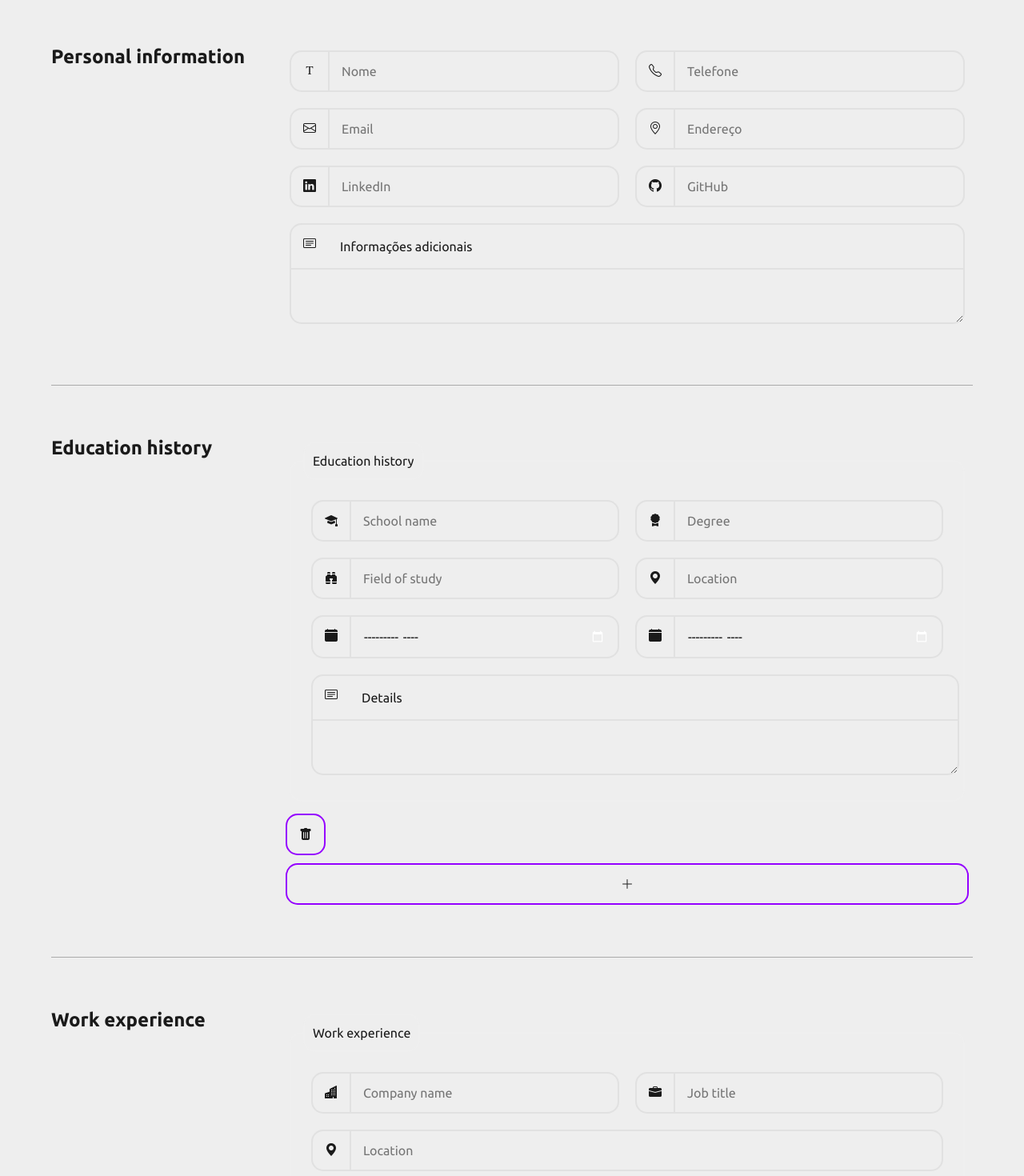
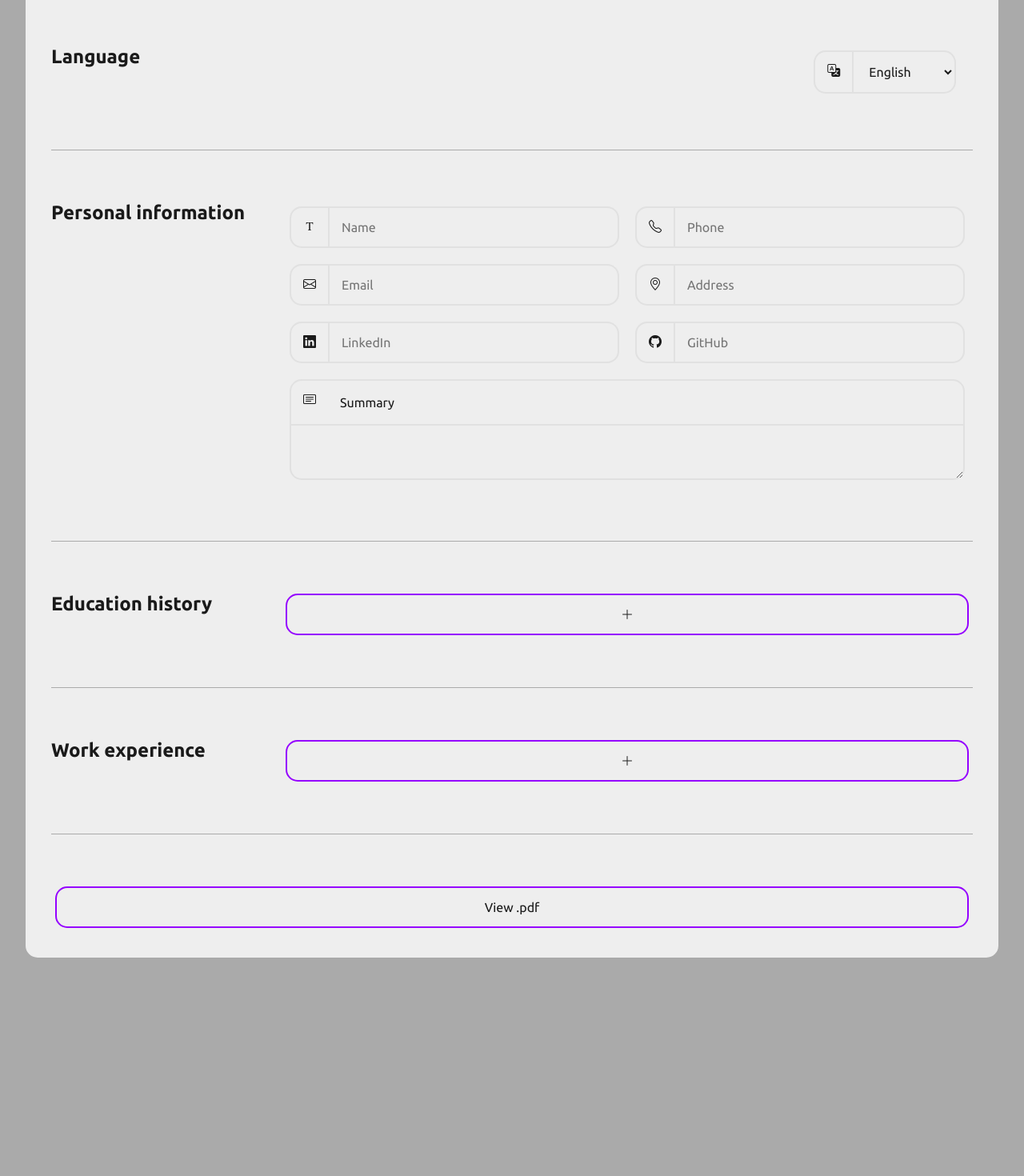
Before and after one commit to ribborges/cv-creator, a React (Vite) app: page / in a window 1280 px wide. Shown: the part 180-1650 px from the top of the page at 80% size. After the commit the page ends 1409 px from the top, so only its background shows below. Built offline with nearby package versions, Linux system fonts and the light colour scheme; what @react-pdf/renderer would draw is missing.

Commit message:
Add language selector and finish PDF viewer

```diff
--- a/src/components/cv/PdfRenderer.tsx
+++ b/src/components/cv/PdfRenderer.tsx
@@ -1,5 +1,5 @@
 import { Document, Page, Text, View, StyleSheet, Font, PDFViewer, Link } from "@react-pdf/renderer";
-import { FormData } from '../forms/CvForm';
+import { displayText, FormData } from '../forms/CvForm';
 
 import FontRobotoSlabBlack from './RobotoSlab/RobotoSlab-Black.ttf';
 import FontRobotoSlabBold from './RobotoSlab/RobotoSlab-Bold.ttf';
@@ -90,34 +90,35 @@ const styles = StyleSheet.create({
 });
 
 interface pdfProps {
-    data: FormData;
+    data: FormData,
+    lang: displayText;
 }
 
-export default function PdfRenderer({ data }: pdfProps) {
+export default function PdfRenderer({ data, lang }: pdfProps) {
     return (
         <PDFViewer style={styles.viewer}>
             <Document>
                 <Page size="A4" style={styles.page}>
                     <View style={styles.section}>
                         <Text style={styles.name}>{data.name}</Text>
-                        <Text style={styles.info1}>{data.email} {data.phone === undefined || " " ? "" : "|"} {data.phone} {data.address === undefined || " " ? "" : "|"} {data.address}</Text>
-                        <Text style={styles.info1}><Link style={styles.link} src={data.linkedinUrl}>{data.linkedinUrl}</Link> {data.githubUrl === undefined || " " ? "" : "|"} <Link style={styles.link} src={data.githubUrl}>{data.githubUrl}</Link></Text>
+                        <Text style={styles.info1}>{data.email} {data.phone == undefined || " " ? "" : "|"} {data.phone} {data.address == undefined || " " ? "" : "|"} {data.address}</Text>
+                        <Text style={styles.info1}><Link style={styles.link} src={data.linkedinUrl}>{data.linkedinUrl}</Link> {data.githubUrl == undefined || " " ? "" : "|"} <Link style={styles.link} src={data.githubUrl}>{data.githubUrl}</Link></Text>
                         <View style={styles.subSection}>
-                            <Text style={styles.title2}>{data.adicionalInfo === undefined || " " ? "" : "Summary"}</Text>
-                            <Text style={styles.info2}>{data.adicionalInfo}</Text>
+                            <Text style={styles.title2}>{data.summary === "" ? "" : lang.summary}</Text>
+                            <Text style={styles.info2}>{data.summary}</Text>
                         </View>
                     </View>
                     {
                         data.workExp === undefined || [] ? "" : <View style={styles.spacer} />
                     }
                     <View style={styles.section}>
-                        <Text style={styles.title1}>{data.workExp === undefined || [] ? "" : "Work experience"}</Text>
+                        <Text style={styles.title1}>{data.workExp.length <= 0 ? "" : lang.workExp}</Text>
                         {
                             data.workExp.map((value, index) => (
                                 <View key={index} style={styles.subSection}>
                                     <Text style={styles.title2}>{value.workJobTitle}</Text>
                                     <Text style={styles.text1}>{value.workCompanyName}</Text>
-                                    <Text style={styles.text1}>{value.workLocation} {value.workBgDate === undefined || " " ? "" : "| " + value.workBgDate + (value.workEdDate === undefined || " " ? " - Today" : " - " + value.workEdDate)}</Text>
+                                    <Text style={styles.text1}>{value.workLocation} {value.workBgDate.length === undefined || " " ? "" : "| " + value.workBgDate + (value.workEdDate == undefined || " " ? " - Today" : " - " + value.workEdDate)}</Text>
                                     <Text style={styles.text2}>{value.workDetails}</Text>
                                 </View>
                             ))
@@ -127,13 +128,13 @@ export default function PdfRenderer({ data }: pdfProps) {
                         data.eduHistory === undefined || [] ? "" : <View style={styles.spacer} />
                     }
                     <View style={styles.section}>
-                        <Text style={styles.title1}>{data.eduHistory === undefined || [] ? "" : "Education history"}</Text>
+                        <Text style={styles.title1}>{data.eduHistory.length <= 0 ? "" : lang.eduHistory}</Text>
                         {
                             data.eduHistory.map((value, index) => (
                                 <View key={index} style={styles.subSection}>
-                                    <Text style={styles.title2}>{value.schoolDegree} {value.schoolFieldStudy === undefined || " " ? "" : "|"} {value.schoolFieldStudy}</Text>
+                                    <Text style={styles.title2}>{value.schoolDegree} {value.schoolFieldStudy == undefined || " " ? "" : "|"} {value.schoolFieldStudy}</Text>
                                     <Text style={styles.text1}>{value.schoolName}</Text>
-                                    <Text style={styles.text1}>{value.schoolLocation} {value.schoolBgDate === undefined || " " ? "" : "| " + value.schoolBgDate + (value.schoolEdDate === undefined || " " ? " - Today" : " - " + value.schoolEdDate)}</Text>
+                                    <Text style={styles.text1}>{value.schoolLocation} {value.schoolBgDate == undefined || " " ? "" : "| " + value.schoolBgDate + (value.schoolEdDate == undefined || " " ? " - Today" : " - " + value.schoolEdDate)}</Text>
                                     <Text style={styles.text2}>{value.schoolDetails}</Text>
                                 </View>
                             ))
--- a/src/components/forms/CvForm.tsx
+++ b/src/components/forms/CvForm.tsx
@@ -7,6 +7,7 @@ import WorkExp from './WorkExp';
 import Spacer from '../separator/Spacer';
 import PdfRenderer from '../cv/PdfRenderer';
 import Modal from '../modal/Modal';
+import { Input } from '../input/Input';
 
 export interface FormData {
     name: string,
@@ -15,7 +16,7 @@ export interface FormData {
     address: string,
     linkedinUrl: string,
     githubUrl: string,
-    adicionalInfo: string,
+    summary: string,
     eduHistory: Array<{
         schoolName: string,
         schoolDegree: string,
@@ -35,7 +36,53 @@ export interface FormData {
     }>;
 }
 
+export interface displayText {
+    language: string,
+    personalInfo: string,
+    eduHistory: string,
+    workExp: string,
+    export: string,
+    import: string,
+    view: string,
+    viewTitle: string,
+    name: string,
+    phone: string,
+    address: string,
+    summary: string,
+    schoolName: string,
+    schoolDegree: string,
+    schoolFieldStudy: string,
+    workCompanyName: string,
+    workJobTitle: string,
+    location: string,
+    details: string,
+    resetForm: string;
+}
+
 export default function CvForm() {
+    const [lang, setLang] = useState<displayText>({
+        language: "Language",
+        personalInfo: "Personal information",
+        eduHistory: "Education history",
+        workExp: "Work experience",
+        export: "Export",
+        import: "Import",
+        view: "View",
+        viewTitle: "PDF view",
+        name: "Name",
+        phone: "Phone",
+        address: "Address",
+        summary: "Summary",
+        schoolName: "School name",
+        schoolDegree: "Degree",
+        schoolFieldStudy: "Field of study",
+        workCompanyName: "Company name",
+        workJobTitle: "Job title",
+        location: "Location",
+        details: "Details",
+        resetForm: "Reset form"
+    });
+
     const [formData, setFormData] = useState<FormData>({
         name: '',
         phone: '',
@@ -43,24 +90,9 @@ export default function CvForm() {
         address: '',
         linkedinUrl: '',
         githubUrl: '',
-        adicionalInfo: '',
-        eduHistory: [{
-            schoolName: '',
-            schoolDegree: '',
-            schoolFieldStudy: '',
-            schoolLocation: '',
-            schoolBgDate: '',
-            schoolEdDate: '',
-            schoolDetails: ''
-        }],
-        workExp: [{
-            workCompanyName: '',
-            workJobTitle: '',
-            workLocation: '',
-            workBgDate: '',
-            workEdDate: '',
-            workDetails: ''
-        }]
+        summary: '',
+        eduHistory: [],
+        workExp: []
     });
 
     const handleChange = (event: React.ChangeEvent<HTMLInputElement | HTMLTextAreaElement>) => {
@@ -131,7 +163,7 @@ export default function CvForm() {
             address: formData.address,
             linkedinUrl: formData.linkedinUrl,
             githubUrl: formData.githubUrl,
-            adicionalInfo: formData.adicionalInfo,
+            summary: formData.summary,
             eduHistory: formData.eduHistory,
             workExp: formData.workExp
         };
@@ -166,26 +198,93 @@ export default function CvForm() {
 
     };
 
+    const handleLanguageChange = (event: React.ChangeEvent<HTMLSelectElement>) => {
+        const lang = event.target.value;
+
+        switch (lang) {
+            case "en":
+                setLang({
+                    language: "Language",
+                    personalInfo: "Personal information",
+                    eduHistory: "Education history",
+                    workExp: "Work experience",
+                    export: "Export",
+                    import: "Import",
+                    view: "View",
+                    viewTitle: "PDF view",
+                    name: "Name",
+                    phone: "Phone",
+                    address: "Address",
+                    summary: "Summary",
+                    schoolName: "School name",
+                    schoolDegree: "Degree",
+                    schoolFieldStudy: "Field of study",
+                    workCompanyName: "Company name",
+                    workJobTitle: "Job title",
+                    location: "Location",
+                    details: "Details",
+                    resetForm: "Reset form"
+                })
+                break;
+            case "pt":
+                setLang({
+                    language: "Linguagem",
+                    personalInfo: "Informações pessoais",
+                    eduHistory: "Histórico acadêmico",
+                    workExp: "Experiência de trabalho",
+                    export: "Exportar",
+                    import: "Importar",
+                    view: "Vizualizar",
+                    viewTitle: "Vizualizador de PDF",
+                    name: "Nome",
+                    phone: "Telefone",
+                    address: "Endereço",
+                    summary: "Sumário",
+                    schoolName: "Nome da instituição",
+                    schoolDegree: "Gráu",
+                    schoolFieldStudy: "Curso",
+                    workCompanyName: "Nome da empresa",
+                    workJobTitle: "Cargo",
+                    location: "Localização",
+                    details: "Detalhes",
+                    resetForm: "Resetar formulário"
+                })
+                break;
+        }
+    };
+
     return (
         <form ref={formRef}>
             <div className="flex-container">
-                <div className="flex-1">
-                    <h2>Personal information</h2>
+                <div className="flex-5">
+                    <h2>{lang.language}</h2>
                 </div>
-                <PersonalInfo className="flex-3" data={formData} onChange={handleChange} />
+                <Input icon="bi bi-translate" type="option" onChange={handleLanguageChange}>
+                    <option value="en">English</option>
+                    <option value="pt">Português</option>
+                </Input>
             </div>
 
             <Spacer />
 
             <div className="flex-container">
                 <div className="flex-1">
-                    <h2>Education history</h2>
+                    <h2>{lang.personalInfo}</h2>
+                </div>
+                <PersonalInfo className="flex-3" lang={lang} data={formData} onChange={handleChange} />
+            </div>
+
+            <Spacer />
+
+            <div className="flex-container">
+                <div className="flex-1">
+                    <h2>{lang.eduHistory}</h2>
                 </div>
                 <div className="flex-container flex-3 flex-col">
                     {
                         formData.eduHistory.map((value, index) => (
-                            <div key={index}>
-                                <EduHistory className="flex-1" id={index} value={value} onChange={handleEduHistoryChange} />
+                            <div key={index} className="flex-container flex-col">
+                                <EduHistory className="flex-1" lang={lang} id={index} value={value} onChange={handleEduHistoryChange} />
                                 <Button type="button" onClick={() => handleRemoveEduHistory(index)}><i className="bi bi-trash-fill" /></Button>
                             </div>
                         ))
@@ -198,13 +297,13 @@ export default function CvForm() {
 
             <div className="flex-container">
                 <div className="flex-1">
-                    <h2>Work experience</h2>
+                    <h2>{lang.workExp}</h2>
                 </div>
                 <div className="flex-container flex-3 flex-col">
                     {
                         formData.workExp.map((value, index) => (
-                            <div key={index}>
-                                <WorkExp className="flex-1" id={index} value={value} onChange={handleWorkExpChange} />
+                            <div key={index} className="flex-container flex-col">
+                                <WorkExp className="flex-1" lang={lang} id={index} value={value} onChange={handleWorkExpChange} />
                                 <Button type="button" onClick={() => handleRemoveWorkExp(index)}><i className="bi bi-trash-fill" /></Button>
                             </div>
                         ))
@@ -216,12 +315,13 @@ export default function CvForm() {
             <Spacer />
 
             <div className="flex-container">
-                <Button className="flex-1" type="button" name="export" onClick={handleSubmit} disabled>Export .json</Button>
-                <Button className="flex-1" type="button" name="import" onClick={handleSubmit} disabled>Import .json</Button>
-                <Modal className="flex-1" buttonText="Show .pdf">
-                    <PdfRenderer data={formData} />
+                <Modal className="flex-1" title={lang.viewTitle} buttonText={lang.view + " .pdf"}>
+                    <PdfRenderer lang={lang} data={formData} />
                 </Modal>
             </div>
         </form>
     );
 }
+
+// <Button className="flex-1" type="button" name="export" onClick={handleSubmit} >{lang.export} .json</Button>
+// <Button className="flex-1" type="button" name="import" onClick={handleSubmit} disabled>{lang.import} .json</Button>
--- a/src/components/forms/EduHistory.tsx
+++ b/src/components/forms/EduHistory.tsx
@@ -1,6 +1,6 @@
 import { Fieldset } from '../input/Fieldset';
 import { Input } from '../input/Input';
-import { FormData } from './CvForm';
+import { displayText, FormData } from './CvForm';
 
 interface eduHistoryProps {
     id: number,
@@ -13,6 +13,7 @@ interface eduHistoryProps {
         schoolEdDate: string,
         schoolDetails: string;
     },
+    lang: displayText,
     className?: string,
     onChange: (event: React.ChangeEvent<HTMLInputElement>, index: number, key: keyof FormData["eduHistory"][number]) => void;
 }
@@ -28,7 +29,7 @@ export default function EduHistory(props: eduHistoryProps) {
                     value={props.value?.schoolName}
                     onChange={(e: React.ChangeEvent<HTMLInputElement>) => props.onChange(e, props.id, "schoolName")}
                     icon="bi bi-mortarboard-fill"
-                    placeholder="School name"
+                    placeholder={props.lang.schoolName}
                 />
                 <Input
                     type="text"
@@ -37,7 +38,7 @@ export default function EduHistory(props: eduHistoryProps) {
                     value={props.value?.schoolDegree}
                     onChange={(e: React.ChangeEvent<HTMLInputElement>) => props.onChange(e, props.id, "schoolDegree")}
                     icon="bi bi-award-fill"
-                    placeholder="Degree"
+                    placeholder={props.lang.schoolDegree}
                 />
                 <Input
                     type="text"
@@ -46,7 +47,7 @@ export default function EduHistory(props: eduHistoryProps) {
                     value={props.value?.schoolFieldStudy}
                     onChange={(e: React.ChangeEvent<HTMLInputElement>) => props.onChange(e, props.id, "schoolFieldStudy")}
                     icon="bi bi-binoculars-fill"
-                    placeholder="Field of study"
+                    placeholder={props.lang.schoolFieldStudy}
                 />
                 <Input
                     type="text"
@@ -55,7 +56,7 @@ export default function EduHistory(props: eduHistoryProps) {
                     value={props.value?.schoolLocation}
                     onChange={(e: React.ChangeEvent<HTMLInputElement>) => props.onChange(e, props.id, "schoolLocation")}
                     icon="bi bi-geo-alt-fill"
-                    placeholder="Location"
+                    placeholder={props.lang.location}
                 />
             </div>
             <div className="flex-container">
@@ -83,7 +84,7 @@ export default function EduHistory(props: eduHistoryProps) {
                 value={props.value?.schoolDetails}
                 onChange={(e: React.ChangeEvent<HTMLInputElement>) => props.onChange(e, props.id, "schoolDetails")}
                 icon="bi bi-card-text"
-                title="Details"
+                title={props.lang.details}
             />
         </Fieldset>
     );
--- a/src/components/forms/PersonalInfo.tsx
+++ b/src/components/forms/PersonalInfo.tsx
@@ -1,8 +1,9 @@
 import { Input } from '../input/Input';
-import { FormData } from './CvForm';
+import { displayText, FormData } from './CvForm';
 
 interface personalInfoProps {
     className?: string,
+    lang: displayText,
     data: FormData,
     onChange?: React.ChangeEventHandler<HTMLInputElement>,
 }
@@ -18,7 +19,7 @@ export default function PersonalInfo(props: personalInfoProps) {
                     value={props.data.name}
                     onChange={props.onChange}
                     icon="bi bi-fonts"
-                    placeholder="Nome"
+                    placeholder={props.lang.name}
                 />
                 <Input
                     type="phone"
@@ -27,7 +28,7 @@ export default function PersonalInfo(props: personalInfoProps) {
                     value={props.data.phone}
                     onChange={props.onChange}
                     icon="bi bi-telephone"
-                    placeholder="Telefone"
+                    placeholder={props.lang.phone}
                 />
                 <Input
                     type="email"
@@ -45,7 +46,7 @@ export default function PersonalInfo(props: personalInfoProps) {
                     value={props.data.address}
                     onChange={props.onChange}
                     icon="bi bi-geo-alt"
-                    placeholder="Endereço"
+                    placeholder={props.lang.address}
                 />
                 <Input
                     type="url"
@@ -66,7 +67,7 @@ export default function PersonalInfo(props: personalInfoProps) {
                     placeholder="GitHub"
                 />
             </div>
-            <Input type="textarea" id="adicionalInfo" name="adicionalInfo" value={props.data.adicionalInfo} onChange={props.onChange} icon="bi bi-card-text" title="Informações adicionais" />
+            <Input type="textarea" id="summary" name="summary" value={props.data.summary} onChange={props.onChange} icon="bi bi-card-text" title={props.lang.summary} />
         </div>
     );
 }
--- a/src/components/forms/WorkExp.tsx
+++ b/src/components/forms/WorkExp.tsx
@@ -1,6 +1,6 @@
 import { Fieldset } from '../input/Fieldset';
 import { Input } from '../input/Input';
-import { FormData } from './CvForm';
+import { displayText, FormData } from './CvForm';
 
 interface workExpProps {
     id: number,
@@ -12,6 +12,7 @@ interface workExpProps {
         workEdDate: string,
         workDetails: string;
     },
+    lang: displayText,
     className?: string,
     onChange: (event: React.ChangeEvent<HTMLInputElement>, index: number, key: keyof FormData["workExp"][number]) => void;
 }
@@ -27,7 +28,7 @@ export default function WorkExp(props: workExpProps) {
                     value={props.value?.workCompanyName}
                     onChange={(e: React.ChangeEvent<HTMLInputElement>) => props.onChange(e, props.id, "workCompanyName")}
                     icon="bi bi-buildings-fill"
-                    placeholder="Company name"
+                    placeholder={props.lang.workCompanyName}
                 />
                 <Input
                     type="text"
@@ -36,7 +37,7 @@ export default function WorkExp(props: workExpProps) {
                     value={props.value?.workJobTitle}
                     onChange={(e: React.ChangeEvent<HTMLInputElement>) => props.onChange(e, props.id, "workJobTitle")}
                     icon="bi bi-briefcase-fill"
-                    placeholder="Job title"
+                    placeholder={props.lang.workJobTitle}
                 />
                 <Input
                     type="text"
@@ -45,7 +46,7 @@ export default function WorkExp(props: workExpProps) {
                     value={props.value?.workLocation}
                     onChange={(e: React.ChangeEvent<HTMLInputElement>) => props.onChange(e, props.id, "workLocation")}
                     icon="bi bi-geo-alt-fill"
-                    placeholder="Location"
+                    placeholder={props.lang.location}
                 />
             </div>
             <div className="flex-container">
@@ -73,7 +74,7 @@ export default function WorkExp(props: workExpProps) {
                 value={props.value?.workDetails}
                 onChange={(e: React.ChangeEvent<HTMLInputElement>) => props.onChange(e, props.id, "workDetails")}
                 icon="bi bi-card-text"
-                title="Details"
+                title={props.lang.details}
             />
         </Fieldset>
     );
--- a/src/components/input/style/_button.scss
+++ b/src/components/input/style/_button.scss
@@ -33,5 +33,10 @@
         &:hover, &:focus {
             color: $dark-color;
         }
+
+        &:disabled {
+            color: rgba($dark-color, 0.2);
+            border: 2px solid rgba($primary-accent-color, 0.2);
+        }
     }
 }
--- a/src/style/abstract/_base.scss
+++ b/src/style/abstract/_base.scss
@@ -27,7 +27,7 @@ h2 {
 @media (prefers-color-scheme: light) {
     :root {
       color: $dark-color;
-      background-color: $light-color;
+      background-color: $light-grey-color;
     }
 }
 
```
Also changed, not shown: src/components/modal/Modal.tsx (+7 -3 lines), src/components/modal/_style.scss (+28 -5 lines).
